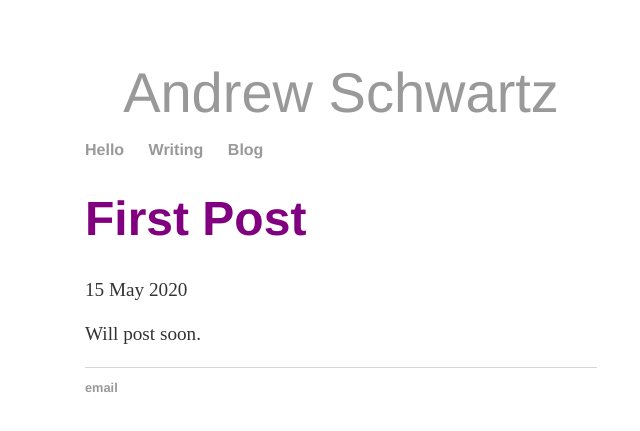
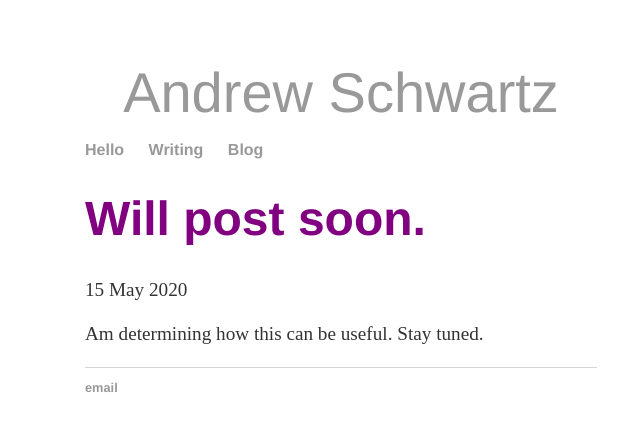
Before and after one commit to aonschwartz/aonschwartz.github.io, a Jekyll site: the page built from _posts/2020-05-15-first-post.md, in a window 1280 px wide. Shown: the top 431 px of the page, without its empty margins (299-939 px from the left). Built offline with Jekyll 4.4.1, drawn with Linux system fonts in a browser that asks for light colours.

Commit message:
Update 2020-05-15-first-post.md

```diff
--- a/_posts/2020-05-15-first-post.md
+++ b/_posts/2020-05-15-first-post.md
@@ -1,6 +1,6 @@
 ---
 layout: post
-title: "First Post"
+title: "Will post soon."
 date: 2020-05-15
 ---
-Will post soon.
+Am determining how this can be useful. Stay tuned.
```
